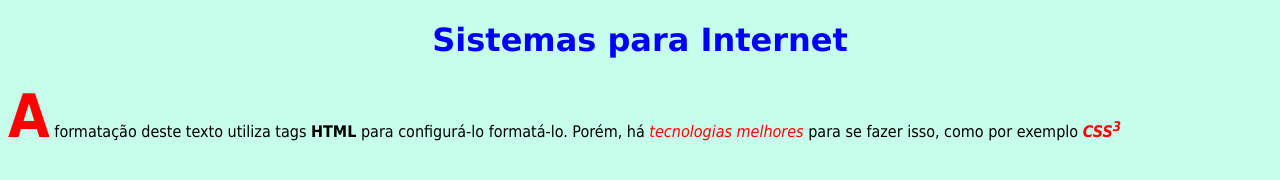
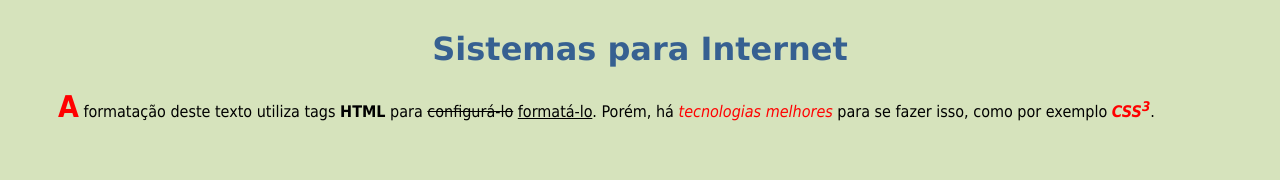
Before and after one commit to marcosviniciohd/PWE-2022-01, a plain HTML site: page lsita-exercicios/formatacao-lista-4/index.html in a window 1280 px wide. Drawn offline with Linux system fonts and the light colour scheme.

Commit message:
Lista 04 finalizada

```diff
--- a/lsita-exercicios/formatacao-lista-4/index.html
+++ b/lsita-exercicios/formatacao-lista-4/index.html
@@ -9,8 +9,8 @@
     <meta name="description" content="Página sobre formatações">
     <title>Marcos Vinício Fernandes</title>
 </head>
-<body style="background-color: rgb(199, 253, 235);">
-    <h1 style="font-family: Verdana; color: blue"; align="center">Sistemas para Internet</h1>
-    <p style="font-family: Tahoma;"><b style="font-size: 60px;color:red">A</b> formatação deste texto utiliza tags <strong>HTML</strong> para configurá-lo formatá-lo. Porém, há <i style="color:red">tecnologias melhores</i> para se fazer isso, como por exemplo <b style="color:red"><i>CSS<sup>3</sup></i></b></p>
+<body style="background-color: rgb(214, 227, 188); margin-top: 30px;">
+    <h1 style="text-align: center;color: rgb(54, 96, 145); font-family: verdana;">Sistemas para Internet</h1>
+    <p style="font-family: Tahoma;margin-left: 50px"><b style="font-size: 30px;color:red;">A</b> formatação deste texto utiliza tags <strong>HTML</strong> para <del>configurá-lo</del> <ins>formatá-lo</ins>. Porém, há <i style="color:red">tecnologias melhores</i> para se fazer isso, como por exemplo <b style="color:red"><i>CSS<sup>3</sup></i></b>.</p>
 </body>
 </html>
```
Also changed, not shown: 21-03-2022-tags-formatacoes-imagens/index.html (added, +16 -0 lines).
